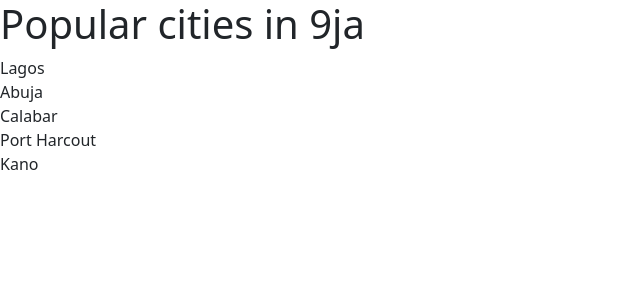
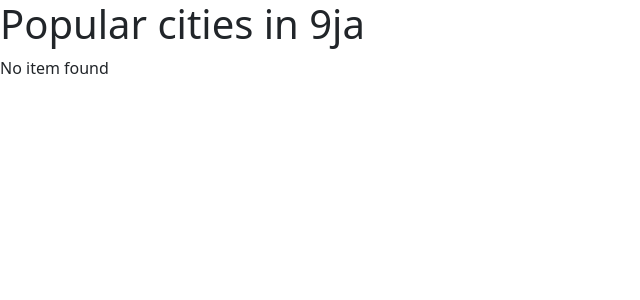
Before and after one commit to Nurudeeen/game-market-with-React, a React (Vite) app: page / in a window 1280 px wide. Shown: the top 300 px of the page, without its empty margins (0-640 px from the left). Built offline with nearby package versions, Linux system fonts and the light colour scheme.

Commit message:
conditional rendering

```diff
--- a/src/components/ListGroup.tsx
+++ b/src/components/ListGroup.tsx
@@ -1,11 +1,13 @@
 function ListGroup() {
-  const cities = ["Lagos", "Abuja", "Calabar", "Port Harcout", "Kano"]
+  let cities = ['Lagos', 'Abuja', 'Calabar', 'Port Harcout', 'Kano'];
+  cities = [];
   return (
     <>
       <h1>Popular cities in 9ja</h1>
+      {cities.length===0 && <p>No item found</p>}
       <ul className="list-group">
-        {cities.map(city=> (
-          <li key = {city}>{city}</li>
+        {cities.map((city) => (
+          <li key={city}>{city}</li>
         ))}
       </ul>
     </>
```
